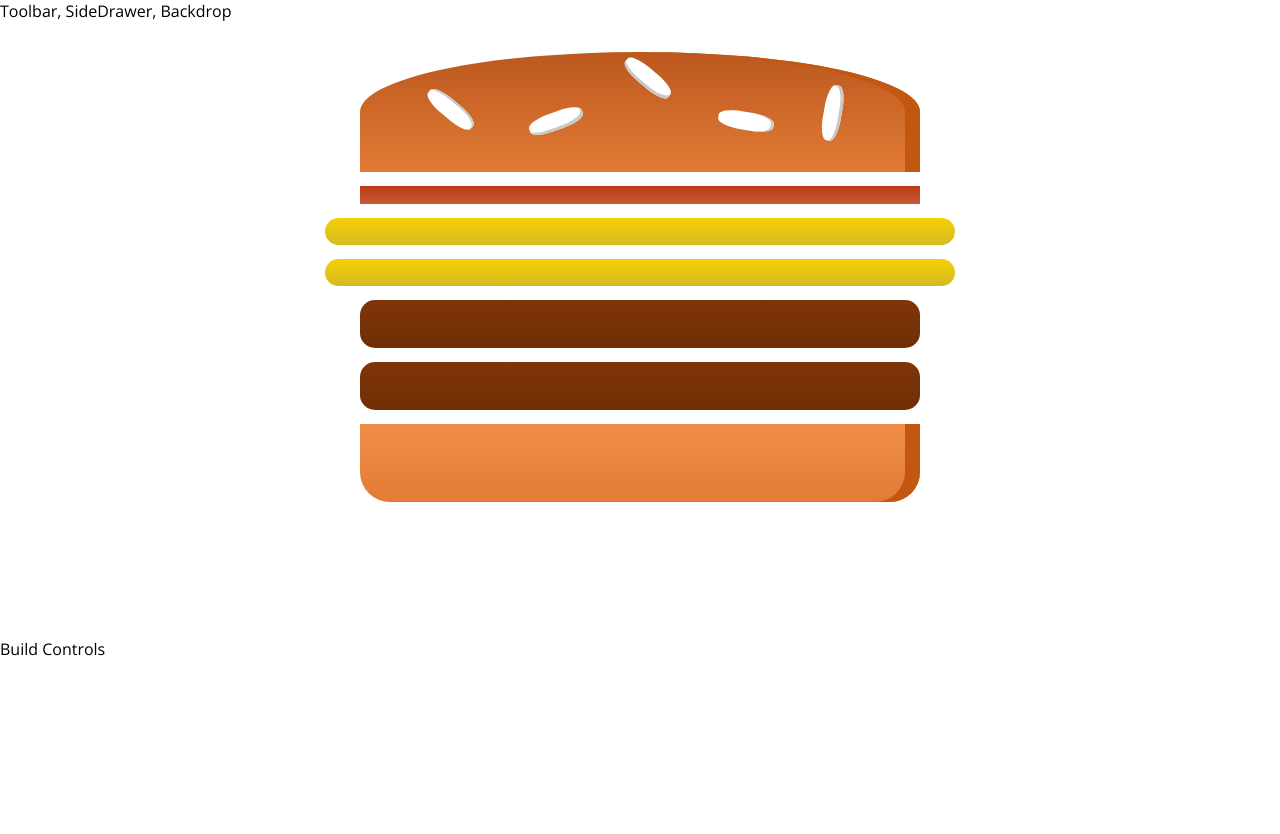
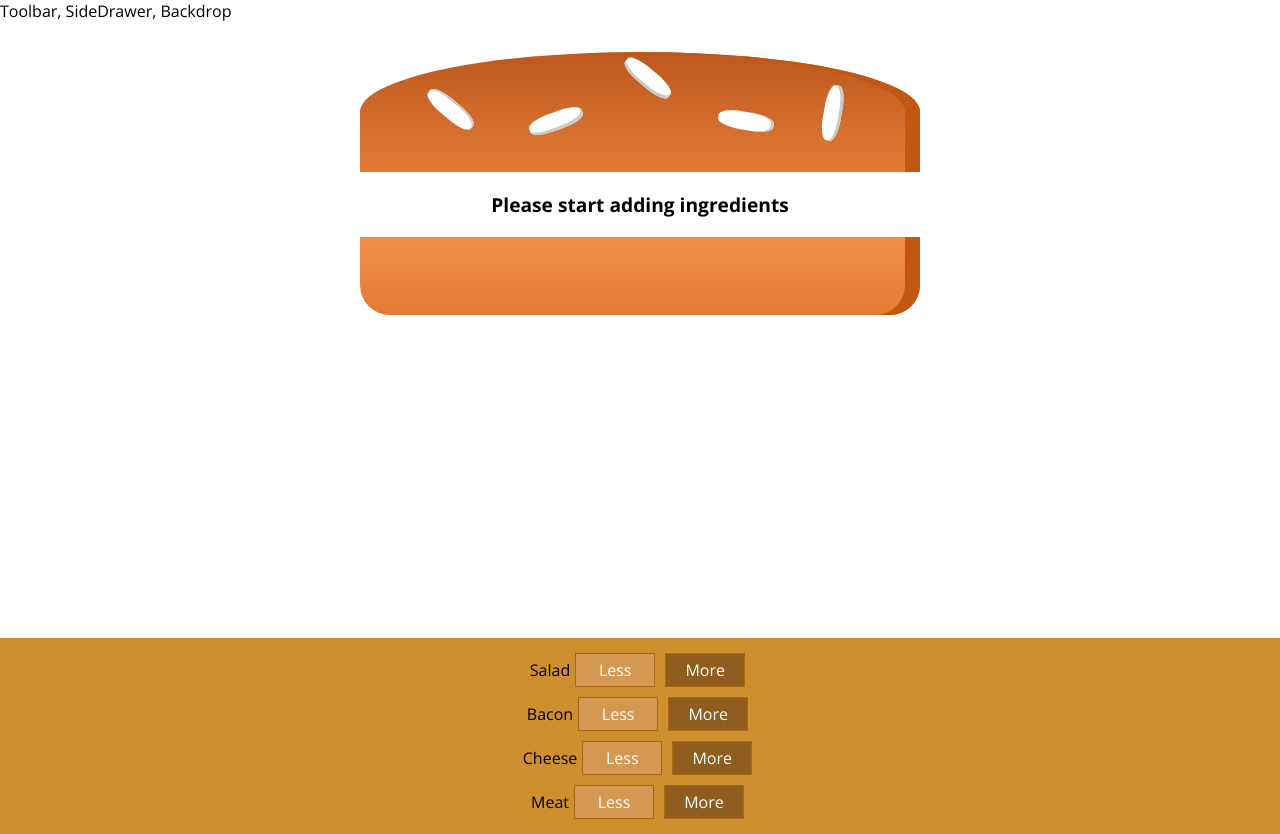
Before and after one commit to tarekcham/Burger-Builder, a React app: page / in a window 1280 px wide. Before the commit the page ends 800 px from the top, so only its background shows below. Built offline with nearby package versions, Linux system fonts and the light colour scheme.

Commit message:
build controls comoponent created

```diff
--- /dev/null
+++ b/src/components/Burger/BuildControls/BuildControl/BuildControl.css
@@ -0,0 +1,56 @@
+.BuildControl {
+    display: flex;
+    justify-content: space-between;
+    align-items: center;
+    margin: 5px 0;
+}
+
+.BuildControl button {
+    display: block;
+    font: inherit;
+    padding: 5px;
+    margin: 0 5px;
+    width: 80px;
+    border: 1px solid #AA6817;
+    cursor: pointer;
+    outline: none;
+}
+
+.BuildControl button:disabled {
+    background-color: #AC9980;
+    border: 1px solid #7E7365;
+    color: #ccc;
+    cursor: default;
+}
+
+.BuildControl button:hover:disabled {
+    background-color: #AC9980;
+    color: #ccc;
+    cursor: not-allowed;
+}
+
+.Label {
+    padding: 10px;
+    font-weight: bold;
+    width: 80px;
+}
+
+.BuildControl .Less {
+    background-color: #D39952;
+    color: white;
+}
+
+.BuildControl .More {
+    background-color: #8F5E1E;
+    color: white;
+}
+
+.BuildControl .Less:hover, .BuildControl .Less:active {
+    background-color: #DAA972;
+    color: white;
+}
+
+.BuildControl .More:hover,.BuildControl .More:active {
+    background-color: #99703F;
+    color: white;
+}
--- /dev/null
+++ b/src/components/Burger/BuildControls/BuildControl/BuildControl.js
@@ -0,0 +1,13 @@
+import React from 'react';
+import classes from './BuildControl.css';
+
+const buildControl = (props) => (
+	<div className={classes.BuildControl}>
+		<div className={classes.Lable}>{props.label}</div>
+		<button className={classes.Less}>Less</button>
+		<button className={classes.More}>More</button>
+
+	</div>
+);
+
+export default buildControl;
--- /dev/null
+++ b/src/components/Burger/BuildControls/BuildControls.css
@@ -0,0 +1,10 @@
+.BuildControls {
+	width: 100%;
+	background-color: #CF8F2E;
+	display: flex;
+	flex-flow: column;
+	align-items: center;
+	box-shadow: 0 2px 1 px #ccc;
+	margin: auto;
+	padding: 10px 0;
+}
--- /dev/null
+++ b/src/components/Burger/BuildControls/BuildControls.js
@@ -0,0 +1,26 @@
+import React from 'react';
+import BuildControl from './BuildControl/BuildControl';
+
+import classes from './BuildControls.css'
+
+const controls = [
+	{ label: 'Salad', type: 'salad'},
+	{ label: 'Bacon', type: 'bacon'},
+	{ label: 'Cheese', type: 'cheese'},
+	{ label: 'Meat', type: 'meat'}
+
+];
+
+
+const buildControls = (props) => (
+	<div className={classes.BuildControls}>
+
+		{controls.map(ctrl => (
+			<BuildControl key={ctrl.label} label={ctrl.label} />
+			) )}
+
+	</div>
+
+);
+
+export default buildControls;
--- a/src/components/Burger/Burger.js
+++ b/src/components/Burger/Burger.js
@@ -1,26 +1,31 @@
-import React from 'react';
-import classes from './Burger.css'
-import BurgerIngredients from './BurgerIngredients/BurgerIngredients'
+import React from "react";
+import classes from "./Burger.css";
+import BurgerIngredients from "./BurgerIngredients/BurgerIngredients";
 
+const burger = props => {
+	let transformedIngredient = Object.keys(props.ingredients)
+		.map(igKey => {
+			return [...Array(props.ingredients[igKey])].map((_, i) => {
+				return <BurgerIngredients type={igKey} key={igKey + i} />;
+			});
+		})
+		.reduce((arr, ele) => {
+			return [...arr, ...ele];
+		});
+	if (transformedIngredient.length === 0) {
+		transformedIngredient = <p> Please start adding ingredients</p>;
+	}
 
-const burger = (props) => {
-	const transformedIngredient = Object.keys(props.ingredients).map(igKey => {
-		return [...Array(props.ingredients[igKey])].map((_,i)=>{
-			 return <BurgerIngredients type={igKey} key={igKey+ i } />
-		})
-	})
+	console.log(transformedIngredient);
 
-	return(
-
+	return (
 		<div className={classes.Burger}>
 			<BurgerIngredients type="bread-top" />
 			{transformedIngredient}
 
 			<BurgerIngredients type="bread-bottom" />
-
 		</div>
-
-		);
+	);
 };
 
 export default burger;
--- a/src/containers/BurgerBuilder/BurgerBuilder.js
+++ b/src/containers/BurgerBuilder/BurgerBuilder.js
@@ -1,13 +1,14 @@
 import React, { Component, Fragment } from "react";
 import Burger from "../../components/Burger/Burger";
+import BuildControls from '../../components/Burger/BuildControls/BuildControls';
 
 export default class BurgerBuilder extends Component {
 	state = {
 		ingredients: {
-			saled: 1,
-			bacon: 1,
-			cheese: 2,
-			meat: 2
+			salad: 0,
+			bacon: 0,
+			cheese: 0,
+			meat: 0
 		}
 	};
 
@@ -15,7 +16,7 @@
 		return (
 			<Fragment>
 				<Burger ingredients={this.state.ingredients} />
-				<div>Build Controls</div>
+				<BuildControls />
 			</Fragment>
 		);
 	}
```
